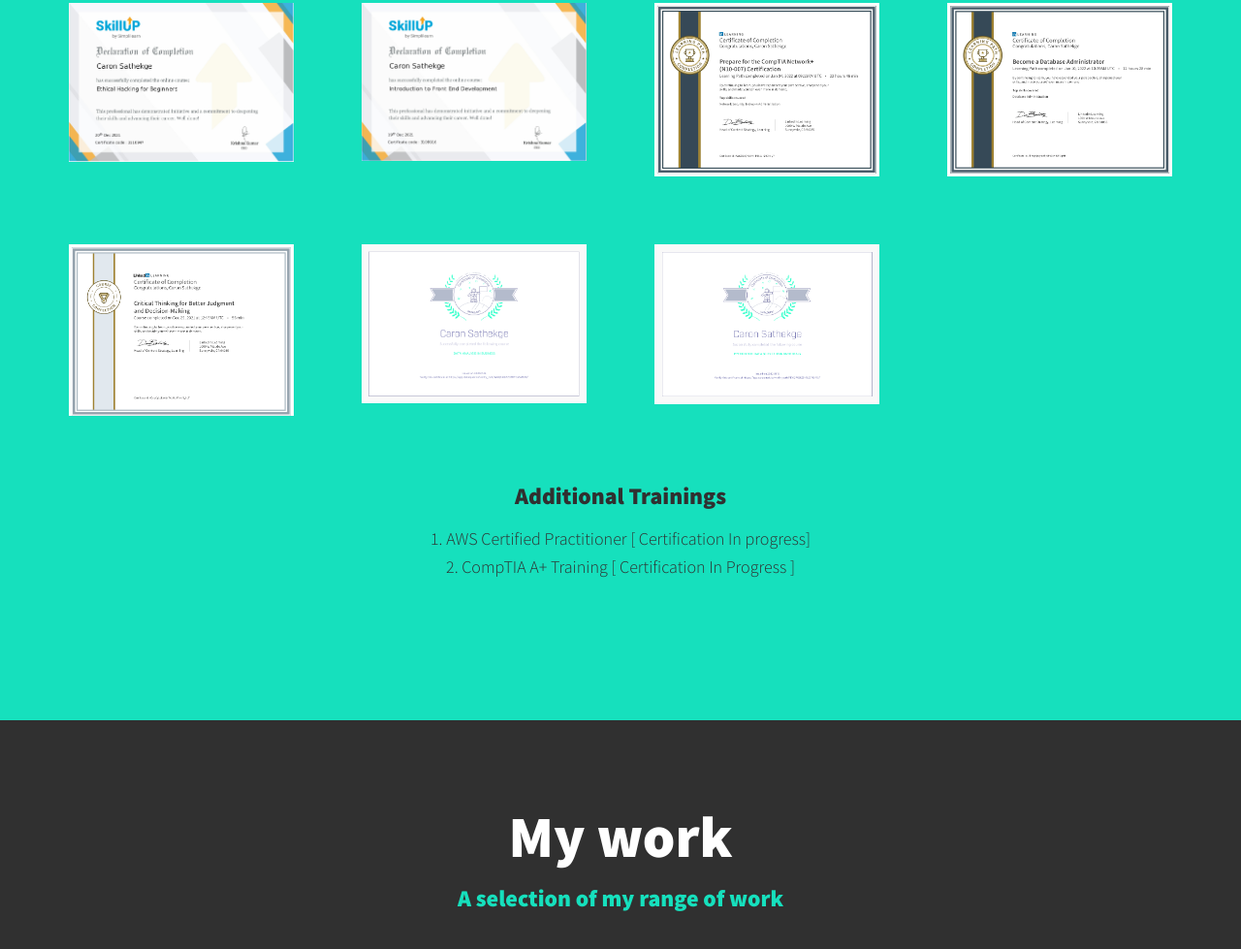
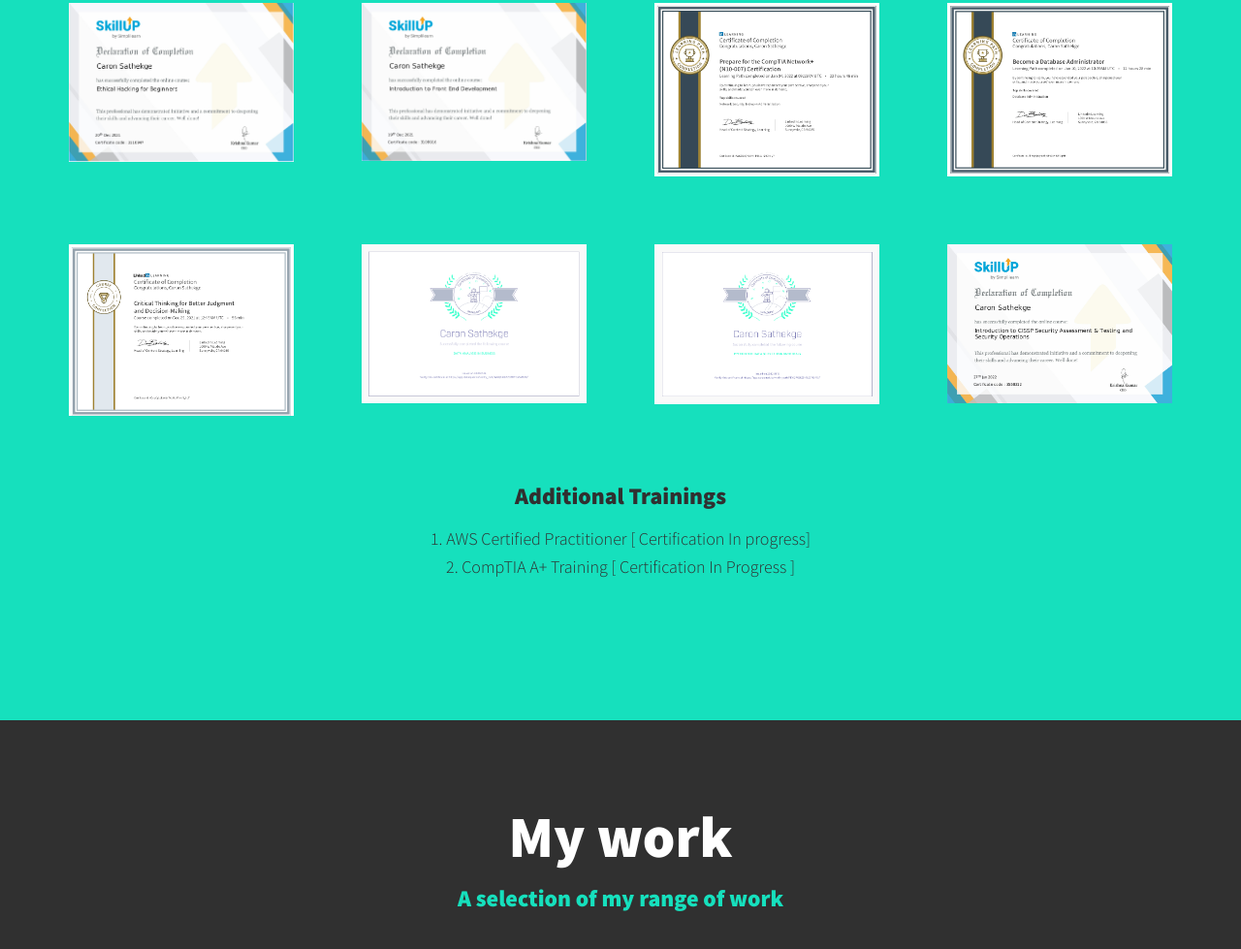
Before and after one commit to MrSathekge/portfolio, a website: page index.html in a window 1280 px wide. Shown: the part 3659-4638 px from the top of the page at 97% size. Drawn offline with nearby package versions, Linux system fonts and the light colour scheme.

Commit message:
Update index.html

```diff
--- a/index.html
+++ b/index.html
@@ -177,6 +177,10 @@
                     <img src="caron-python-for-data-science.png" alt="Caron Sathekge's Python for Data Science Certificate" class="portfolio__award__img">
                 </a>
 
+                 <a href="index.html#award" class="portfolio_award">
+                    <img src="CISSPSecurityAssessment-TestingCertificate.png" alt="Caron Sathekge's Intoduction to CISSP Security Assessment and Testing Certificate" class="portfolio__award__img">
+                </a>
+
 
 
                 </div>
```
